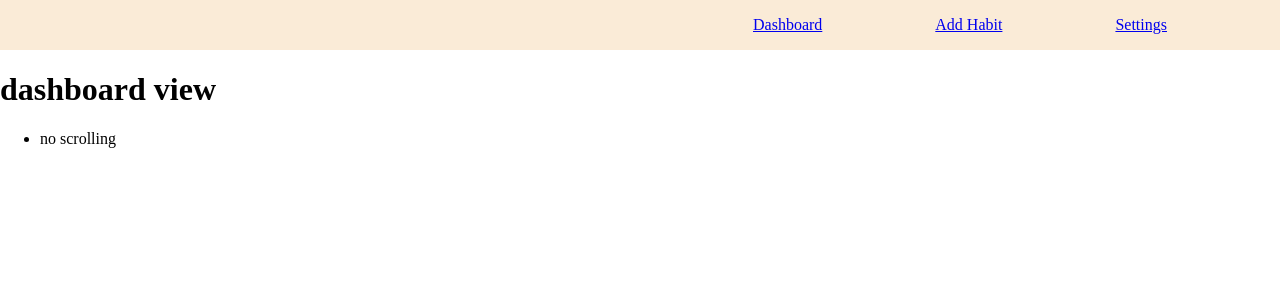
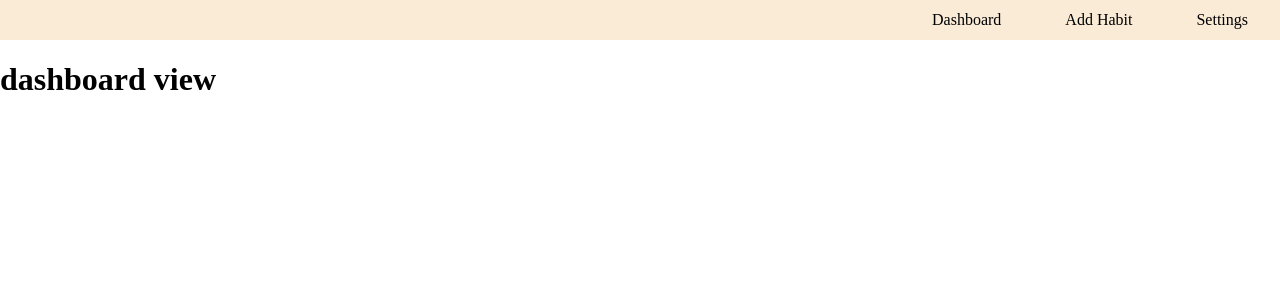
Before and after one commit to jckstllrd/habit-tracker, a React (Vite) app: page / in a window 1280 px wide. Shown: the top 300 px of the page. Built offline with nearby package versions, Linux system fonts and the light colour scheme.

Commit message:
fix: split out navbar to its own component and update styling

```diff
--- a/src/App.jsx
+++ b/src/App.jsx
@@ -1,34 +1,16 @@
 import { useState } from "react";
 import { Link, Outlet } from "react-router";
-import "./styles/App.css"
+import "./styles/App.css";
+import Nav from "./components/Nav";
 export default function App() {
-  const [habits, setHabits] = useState([
-    {
-      id: crypto.randomUUID(),
-      name: "no scrolling",
-      completed_today: false,
-    },
-  ]);
+  const [habits, setHabits] = useState([]);
 
   function addHabit(habit) {
     setHabits((prev) => [...prev, habit]);
   }
   return (
     <>
-      <div className="navbar">
-        <ul className="nav-links">
-          <li>
-            <Link to="/">Dashboard</Link>
-          </li>
-          <li>
-            <Link to="add">Add Habit</Link>
-          </li>
-
-          <li>
-            <Link to="settings">Settings</Link>
-          </li>
-        </ul>
-      </div>
+      <Nav />
       <div className="app-container">
         <Outlet context={[habits, addHabit]} />
       </div>
--- /dev/null
+++ b/src/components/Nav.jsx
@@ -0,0 +1,24 @@
+import { Link } from "react-router";
+import "../styles/Nav.css";
+
+let links = [
+  { route: "/", name: "Dashboard" },
+  { route: "add", name: "Add Habit" },
+  { route: "settings", name: "Settings" },
+];
+
+export default function Nav() {
+  return (
+    <nav>
+      <ul className="navLinks">
+        {links.map((link, index) => {
+          return (
+            <li key={index}>
+              <Link className="navLink" to={link.route}>{link.name}</Link>
+            </li>
+          );
+        })}
+      </ul>
+    </nav>
+  );
+}
--- a/src/styles/App.css
+++ b/src/styles/App.css
@@ -1,26 +1,11 @@
-html, body {
-    margin: 0;
-    padding: 0;
-    height: 100%;
-
+html,
+body {
+  margin: 0;
+  padding: 0;
+  height: 100%;
 }
 
-.navbar {
-  background-color: antiquewhite;
-  display: flex;
-  justify-content: flex-end;
+a {
+    text-decoration: none;
+    color: black;
 }
-
-.nav-links {
-    display: flex;
-    justify-content: space-evenly;
-    padding-left: 0;
-    width: 50vw;
-    text-decoration: none;
-}
-
-
-.nav-links li {
-    list-style: none;
-    text-decoration: none;
-}
--- /dev/null
+++ b/src/styles/Nav.css
@@ -0,0 +1,27 @@
+nav {
+  background-color: antiquewhite;
+  display: flex;
+  justify-content: flex-end;
+  height: 5vh;
+}
+
+.navLinks {
+  margin: 0;
+  height: 100%;
+  display: flex;
+}
+
+.navLinks li {
+  height: 100%;
+  list-style: none;
+}
+.navLink {
+    height: 100%;
+    padding: 0 2rem;
+    display: block;
+    align-content: center;
+}
+
+.navLink:hover {
+    background-color: grey;
+}
```
